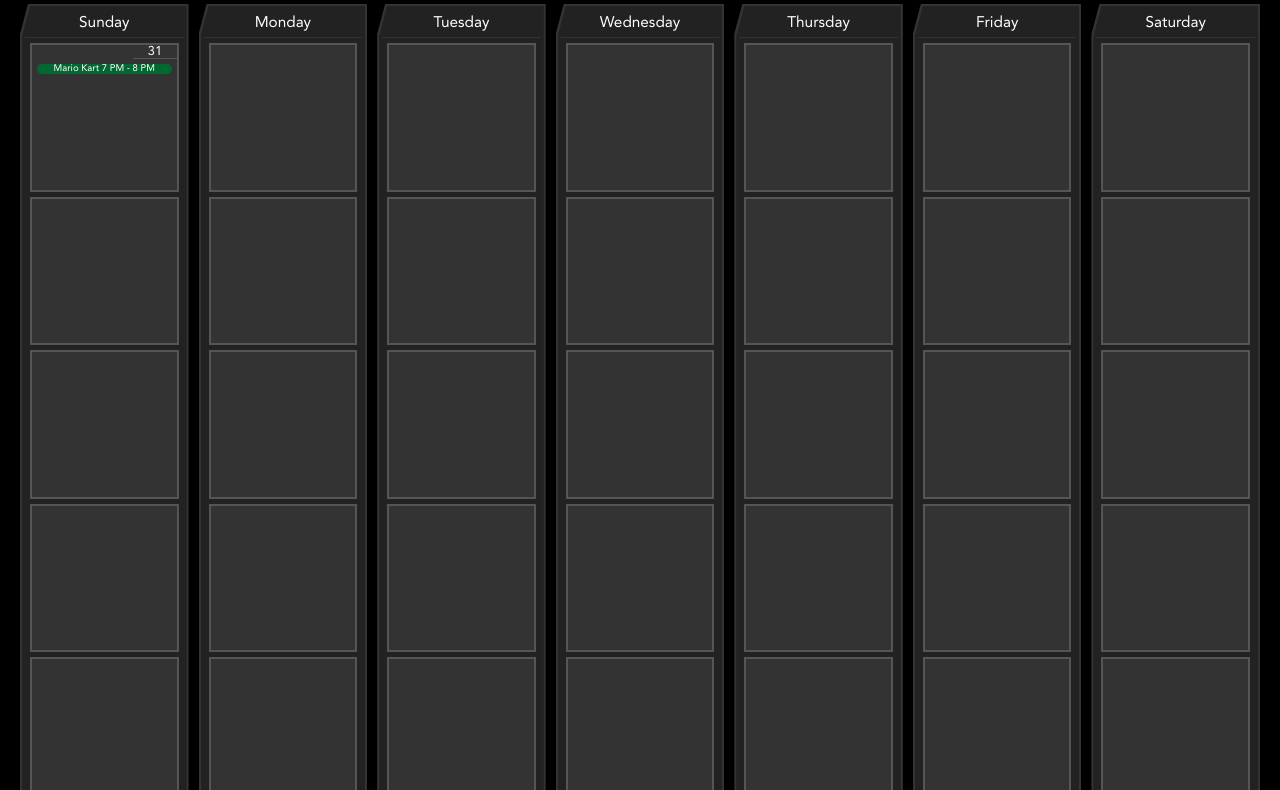
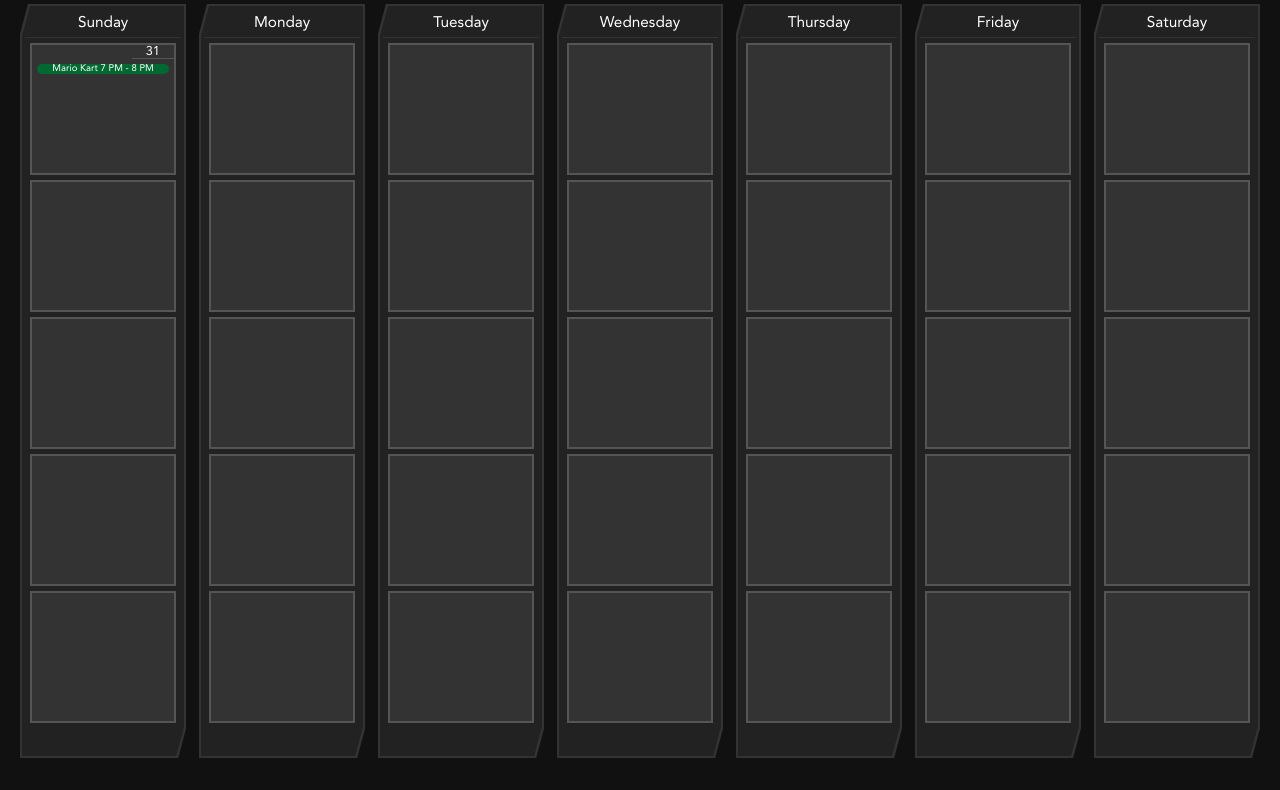
Before and after one commit to xdemoted/MOSOEsportsSite, a website: page public/views/schedule.html in a window 1280 px wide. Shown: the part 91-881 px from the top of the page. Drawn offline with Linux system fonts and the light colour scheme; files that its build step writes are made by us from their sources; files whose address does not match are found by name.

Commit message:
Schedule Page Work

```diff
--- a/public/assets/shared/calendar.html
+++ b/public/assets/shared/calendar.html
@@ -69,22 +69,31 @@
     }
 
     .calendar {
-        display: grid;
-        grid-template-columns: repeat(7, 1fr);
-        gap: 10px;
+        display: flex;
+        align-items: flex-start;
+        gap: 1vw;
         font-family: "Avenir";
         font-size: 1vw;
         color: white;
     }
 
     .calendar .weekday {
+        flex: 1 1 0;
+        min-width: 0;
         text-align: center;
         position: relative;
         isolation: isolate;
         background-color: #333;
         clip-path: polygon(0 30px, 8px 0, 100% 0, 100% calc(100% - 30px), calc(100% - 8px) 100%, 0 100%);
         padding: 5px;
-        padding-bottom: 30px
+        padding-bottom: 30px;
+        transition: flex-grow 0.25s ease-in-out,
+                    font-size 0.25s ease-in-out;
+    }
+
+    .calendar .weekday:hover {
+        flex-grow: 1.1;
+        font-size: 1.1vw;
     }
 
     .calendar .weekday::before {
@@ -107,11 +116,16 @@
     .calendar .weekday .day {
         margin: 5px;
         text-align: center;
-        aspect-ratio: 1 / 1;
+        height: 10vw;
+        min-width: 10vw;
         position: relative;
         isolation: isolate;
         background-color: #333;
         border: 2px solid #555;
+    }
+
+    .calendar .weekday .day:hover {
+        border: 2px solid #006931
     }
 
     .calendar .weekday .day .number {
--- a/public/views/schedule.html
+++ b/public/views/schedule.html
@@ -6,7 +6,9 @@
         <style>
             #calendar {
                 padding: 20px;
-                background-color: black;
+                background-color: #111;
+                flex: 1 0 auto;
+                aspect-ratio: 1 / 1;
             }
         </style>
     </head>
```
